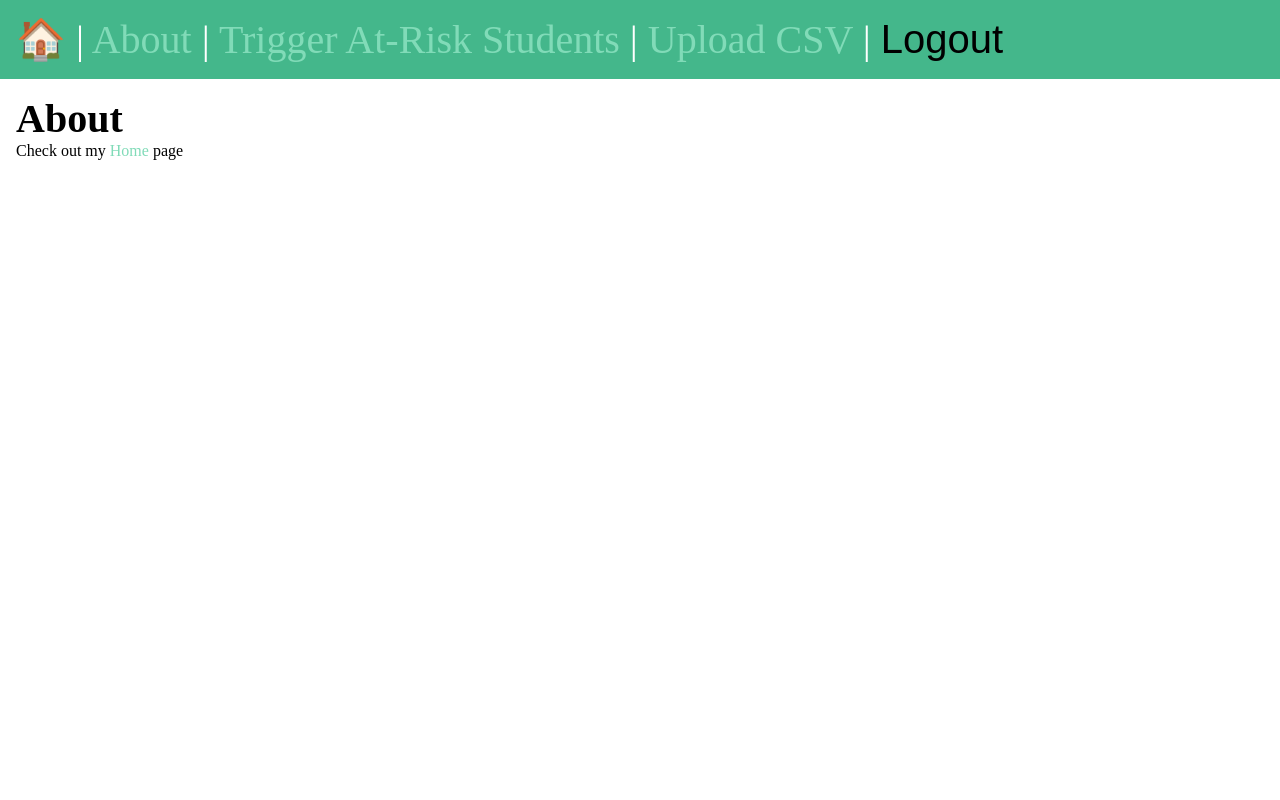
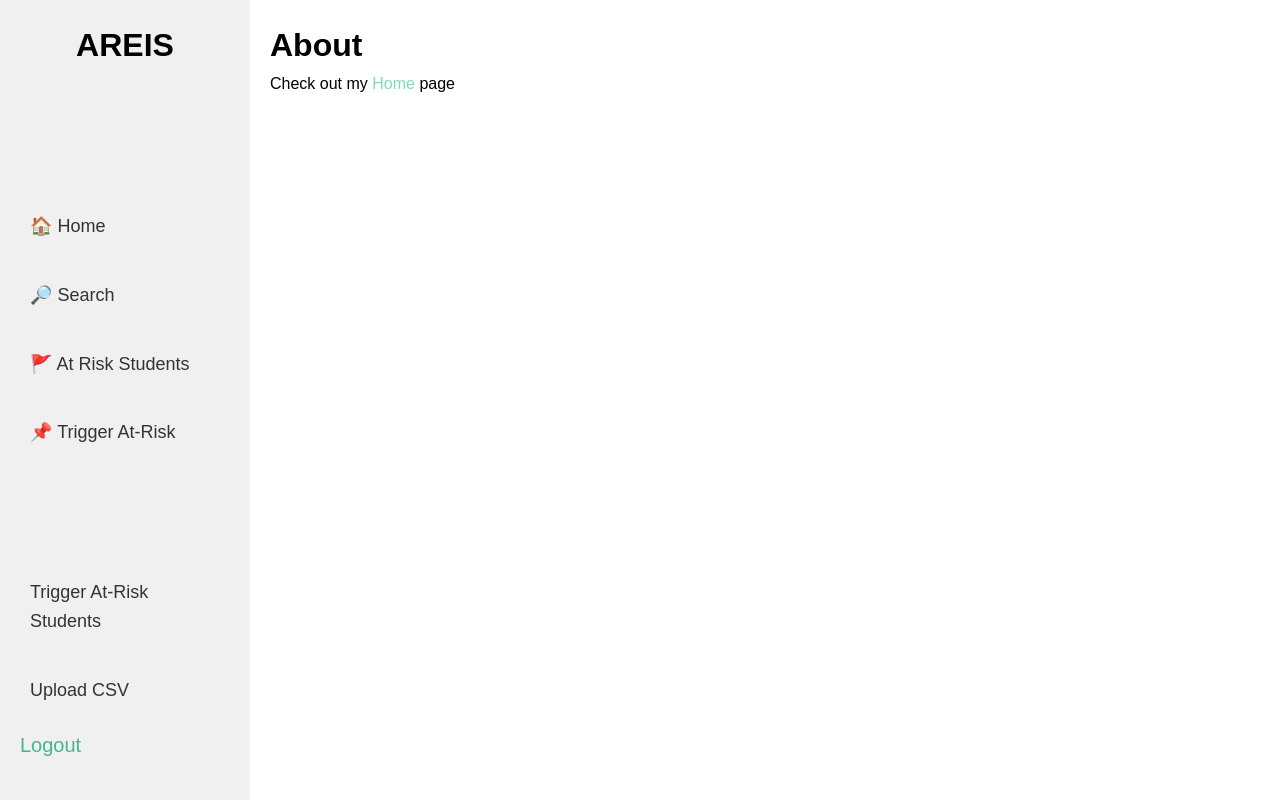
Before and after one commit to KaiboonTay/AREIS, a Django app: page /about/ in a window 1280 px wide. Run offline with Django 5.2, Linux system fonts and the light colour scheme; a user stored in the database is signed in.

Commit message:
CSS & Layout
Changes to navbar and css

```diff
--- a/AREIS/areis/static/css/style.css
+++ b/AREIS/areis/static/css/style.css
@@ -8,29 +8,70 @@ body {
     min-height: 100vh;
     background-color: white;
     color: black;
-    font-size: 3rem;
+    font-size: 1rem;
+    font-family: Arial, sans-serif;
+    line-height: 1.6;
 }
 
+.container {
+    display: flex;
+    height: 100vh;
+}
+
+/* Navigation Bar */
 nav {
-    padding: 1rem;
-    background-color: #44B78B;
+    background-color: #f0f0f0;
     color: white;
-    font-size: 2.5rem;
+    width: 250px;
+    height: 100%;
+}
+
+.sidebar {
+    display: flex;
+    flex-direction: column;
+    justify-content: space-between;
+    height: 100%;
+    padding: 20px;
+}
+
+.sidebar .logo h2 {
+    text-align: center;
+    font-size: 2rem;
+    margin-bottom: 40px;
+}
+
+.sidebar ul {
+    list-style: none;
+    padding: 0;
+}
+
+.sidebar ul li {
+    margin: 20px 0;
+}
+
+.sidebar ul li a {
+    text-decoration: none;
+    color: #333;
+    font-size: 1.125rem;
+    display: flex;
+    align-items: center;
+    padding: 10px;
+    border-radius: 8px;
+    transition: background-color 0.3s;
+}
+
+.sidebar ul li a:hover {
+    background-color: #e0e0e0;
 }
 
 main {
-    padding: 1rem;
+    flex-grow: 1;
+    padding: 20px;
 }
 
-section {
-    display: flex;
-    flex-flow: column;
-    gap: 1rem;
-}
-
-h1,
-h2 {
-    font-size: 2.5rem;
+h1, h2 {
+    font-size: 2rem;
+    color: black;
 }
 
 p {
@@ -44,12 +85,6 @@ a {
 
 a:hover {
     opacity: .85;
-}
-
-.banner {
-    display: block;
-    width: 100%;
-    max-width: 800px;
 }
 
 .form-with-validation {
@@ -68,45 +103,34 @@ a:hover {
 }
 
 .form-with-validation input {
-    padding: 0.25rem;
+    padding: 0.5rem;
     max-width: 300px;
+    font-size: 1rem;
 }
 
 .form-submit {
     padding: 0.5rem;
-    border-radius: 10px;
-    width: 125px;
+    border-radius: 5px;
+    width: 150px;
+    background-color: #44B78B;
+    color: white;
+    border: none;
+    cursor: pointer;
 }
 
-.helptext {
-    font-size: 1rem;
-    margin-left: 1rem;
+.form-submit:hover {
+    background-color: #3b9f74;
 }
 
-.helptext ul {
-    list-style-type: none;
-}
-
-.errorlist {
-    color: #F00;
-    margin-left: 2rem;
-}
-
-.errorlist li::marker {
-    content: '🚨 ';
-}
-
-
-.logout {
-    display: inline-block;
-}
-
+/* Logout Button */
 .logout-button {
-    font-size: 2.5rem;
-    background-color: rgb(0, 0, 0, 0);
+    font-size: 1.25rem;
+    background-color: transparent;
     border: none;
+    color: #44B78B;
+    cursor: pointer;
 }
 
 .logout-button:hover {
-    opacity: .85;
+    opacity: 0.85;
 }
--- a/AREIS/areis/templates/layout.html
+++ b/AREIS/areis/templates/layout.html
@@ -16,17 +16,24 @@
     <script src="{% static 'js/main.js' %}" defer> </script>
 </head>
 <body>
+    <div class="container">
     <nav>
-        <a href="/">
-            <span role="img" aria-label="Home" title="Home">🏠</span>
-        </a> |
-        <a href="/about">About</a>
+        <aside class="sidebar">
+            <div class="logo">
+                <h2>AREIS</h2>
+            </div>
+        <ul>
+            <li><a href="/"><span role="img" aria-label="Home" title="Home">🏠 Home</span></li></a>
+            <li><a href="/about">🔎 Search</a></li>
+            <li><a href="/about">🚩 At Risk Students</a></li>
+            <li><a href="/about">📌 Trigger At-Risk</a></li>
+        </ul>
         {% comment %}
         url is using the "name" parameter in the url path inside the posts app
         posts:list - first part is the name of the app inside urls.py it is the app_name, second part is the name of the url
         {% endcomment %}
 
-        |
+
 
 
 
@@ -34,24 +41,23 @@
         to hide some items in the nav bar depending if the user is logged in or not
         {% endcomment %}
         {% if user.is_authenticated %}
-
-        <a href="{% url 'managestudents:course-list' %}">Trigger At-Risk Students</a>
-        |
-        <a href="{% url 'managedata:upload-csv' %}">Upload CSV</a>
-        |
-        <form class="logout" action="{% url 'users:logout' %}"
-        method="post">
-        {% csrf_token %}
-        <button class="logout-button" aria-label="User Logout">Logout</button>
-        </form>
+        <ul>
+            <li><a href="{% url 'managestudents:course-list' %}">Trigger At-Risk Students</a></li>
+            <li><a href="{% url 'managedata:upload-csv' %}">Upload CSV</a></li>
+            <li>
+                <form class="logout" action="{% url 'users:logout' %}" method="post">
+                    {% csrf_token %}
+                    <button class="logout-button" aria-label="User Logout">Logout</button>
+                </form>
+            </li>
+        </ul>
         {% else %}
-
-        <a href="{% url 'users:register' %}">Sign Up</a>
-        |
-        <a href="{% url 'users:login' %}">Login</a>
-
+        <ul>
+            <li><a href="{% url 'users:register' %}">Sign Up</a></li>
+            <li><a href="{% url 'users:login' %}">Login</a></li>
+        </ul>
         {% endif %}
-
+        </aside>
     </nav>
 
         <!--similar to the render body or section of asp.net-->
@@ -59,6 +65,6 @@
         {% block content %}
         {% endblock %}
     </main>
-
+    </div>
 </body>
 </html>
```
Also changed, not shown: AREIS/areis/db.sqlite3.
